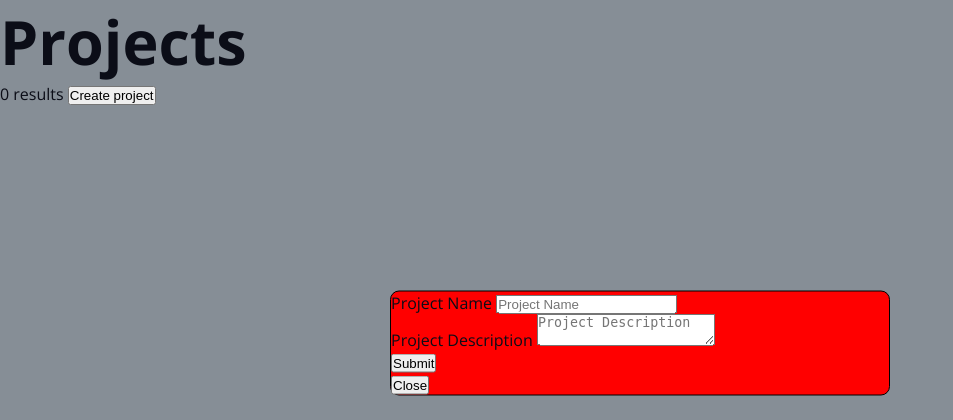
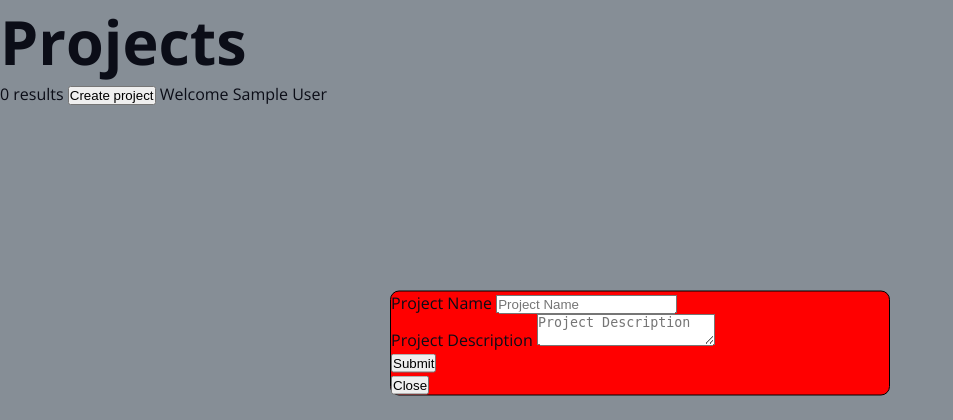
Before and after one commit to IvanoiuPetrut/Project-Selector, a PHP site: page /projects.php in a window 1280 px wide. Shown: the part 57-477 px from the top of the page, without its empty margins (0-953 px from the left). Run offline with PHP 8.4, Linux system fonts and the light colour scheme; the visitor is signed in with stand-in values (Sample User, id 1); data that the repository does not hold is empty.

Commit message:
added user/profesor

```diff
--- a/projects.php
+++ b/projects.php
@@ -55,7 +55,13 @@ include 'connect.php';
     $link->close();
 
     ?>
+
     <button id="create-project-btn-open">Create project</button>
+    <?php
+          if(isset($_SESSION['user_role']) && $_SESSION['user_role'] == 2){
+            echo '<span>Welcome ' . $_SESSION['user_name'] . '</span>';
+          }
+    ?>
     <div class="modal" id="create-project-modal">
       <!-- form -->
       <form action="insert_data_from_project.php" class="form" method="post" enctype="multipart/form-data">
```
